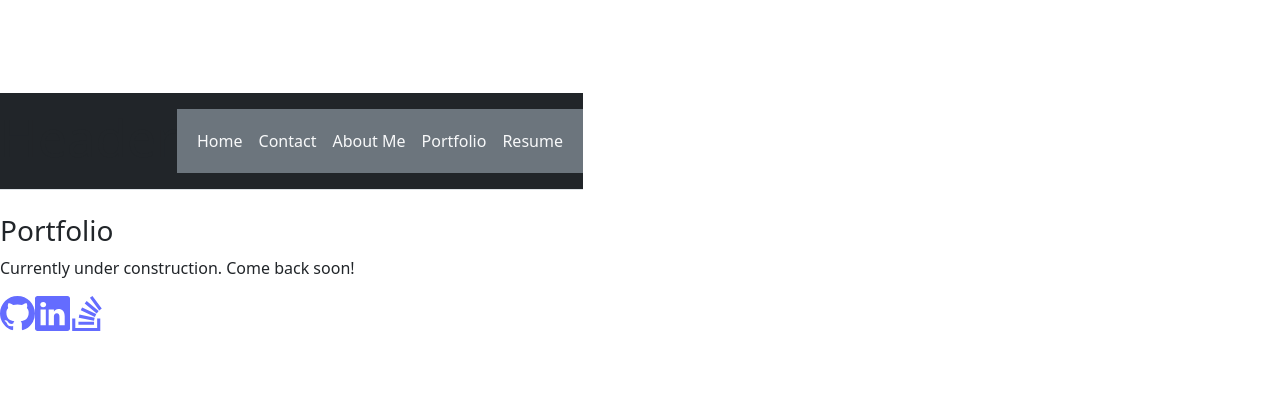
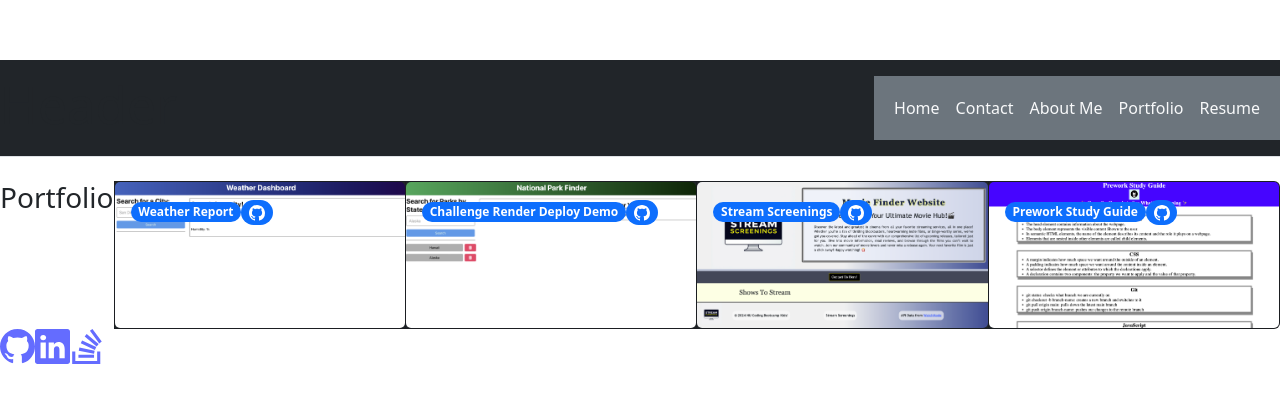
Before and after one commit to rogermle/david-react-portfolio, a React (Vite) app: page /portfolio in a window 1280 px wide. Shown: the part 188-590 px from the top of the page. Built offline with nearby package versions, Linux system fonts and the light colour scheme.

Commit message:
added links, photos, and icons

```diff
--- a/src/pages/PortfolioPage.jsx
+++ b/src/pages/PortfolioPage.jsx
@@ -1,9 +1,62 @@
+import { Link } from 'react-router-dom';
+
 export default function PortfolioPage() {
 
     return (
-        <div className="">
+        <div className="card-group">
             <h3>Portfolio</h3>
-            <p>Currently under construction. Come back soon!</p>
+            <div class="card text-bg-dark display: flex">
+                <img src="../../../../src/assets/img/weather-dashboard.png" class="card-img" alt="..." />
+                <div class="card-img-overlay">
+                    <Link to={`https://weather-report-tgh1.onrender.com`} className="badge bg-primary rounded-pill">
+                        Weather Report
+                    </Link>
+                    <Link to={`https://github.com/dcartolano/weather-report/tree/main`} className="badge bg-primary rounded-pill">
+                        <svg xmlns="http://www.w3.org/2000/svg" width="16" height="16" fill="currentColor" class="bi bi-github" viewBox="0 0 16 16">
+                            <path d="M8 0C3.58 0 0 3.58 0 8c0 3.54 2.29 6.53 5.47 7.59.4.07.55-.17.55-.38 0-.19-.01-.82-.01-1.49-2.01.37-2.53-.49-2.69-.94-.09-.23-.48-.94-.82-1.13-.28-.15-.68-.52-.01-.53.63-.01 1.08.58 1.23.82.72 1.21 1.87.87 2.33.66.07-.52.28-.87.51-1.07-1.78-.2-3.64-.89-3.64-3.95 0-.87.31-1.59.82-2.15-.08-.2-.36-1.02.08-2.12 0 0 .67-.21 2.2.82.64-.18 1.32-.27 2-.27s1.36.09 2 .27c1.53-1.04 2.2-.82 2.2-.82.44 1.1.16 1.92.08 2.12.51.56.82 1.27.82 2.15 0 3.07-1.87 3.75-3.65 3.95.29.25.54.73.54 1.48 0 1.07-.01 1.93-.01 2.2 0 .21.15.46.55.38A8.01 8.01 0 0 0 16 8c0-4.42-3.58-8-8-8" />
+                        </svg>
+                    </Link>
+                </div>
+            </div>
+            <div class="card text-bg-dark">
+                <img src="../../../../src/assets/img/national-park-finder.png" class="card-img" alt="..." />
+                <div class="card-img-overlay">
+                    <Link to={`https://challenge-render-deploy-demo-jugt.onrender.com`} className="badge bg-primary rounded-pill">
+                        Challenge Render Deploy Demo
+                    </Link>
+                    <Link to={`https://github.com/dcartolano/challenge-render-deploy-demo/tree/main`} className="badge bg-primary rounded-pill">
+                        <svg xmlns="http://www.w3.org/2000/svg" width="16" height="16" fill="currentColor" class="bi bi-github" viewBox="0 0 16 16">
+                            <path d="M8 0C3.58 0 0 3.58 0 8c0 3.54 2.29 6.53 5.47 7.59.4.07.55-.17.55-.38 0-.19-.01-.82-.01-1.49-2.01.37-2.53-.49-2.69-.94-.09-.23-.48-.94-.82-1.13-.28-.15-.68-.52-.01-.53.63-.01 1.08.58 1.23.82.72 1.21 1.87.87 2.33.66.07-.52.28-.87.51-1.07-1.78-.2-3.64-.89-3.64-3.95 0-.87.31-1.59.82-2.15-.08-.2-.36-1.02.08-2.12 0 0 .67-.21 2.2.82.64-.18 1.32-.27 2-.27s1.36.09 2 .27c1.53-1.04 2.2-.82 2.2-.82.44 1.1.16 1.92.08 2.12.51.56.82 1.27.82 2.15 0 3.07-1.87 3.75-3.65 3.95.29.25.54.73.54 1.48 0 1.07-.01 1.93-.01 2.2 0 .21.15.46.55.38A8.01 8.01 0 0 0 16 8c0-4.42-3.58-8-8-8" />
+                        </svg>
+                    </Link>
+                </div>
+            </div>
+            <div class="card text-bg-dark">
+                <img src="../../../../src/assets/img/stream-screenings.png" class="card-img" alt="..." />
+                <div class="card-img-overlay">
+                    <Link to={`https://dcartolano.github.io/Stream-Screenings/ `} className="badge bg-primary rounded-pill">
+                        Stream Screenings
+                    </Link>
+                    <Link to={`https://github.com/dcartolano/Stream-Screenings`} className="badge bg-primary rounded-pill">
+                        <svg xmlns="http://www.w3.org/2000/svg" width="16" height="16" fill="currentColor" class="bi bi-github" viewBox="0 0 16 16">
+                            <path d="M8 0C3.58 0 0 3.58 0 8c0 3.54 2.29 6.53 5.47 7.59.4.07.55-.17.55-.38 0-.19-.01-.82-.01-1.49-2.01.37-2.53-.49-2.69-.94-.09-.23-.48-.94-.82-1.13-.28-.15-.68-.52-.01-.53.63-.01 1.08.58 1.23.82.72 1.21 1.87.87 2.33.66.07-.52.28-.87.51-1.07-1.78-.2-3.64-.89-3.64-3.95 0-.87.31-1.59.82-2.15-.08-.2-.36-1.02.08-2.12 0 0 .67-.21 2.2.82.64-.18 1.32-.27 2-.27s1.36.09 2 .27c1.53-1.04 2.2-.82 2.2-.82.44 1.1.16 1.92.08 2.12.51.56.82 1.27.82 2.15 0 3.07-1.87 3.75-3.65 3.95.29.25.54.73.54 1.48 0 1.07-.01 1.93-.01 2.2 0 .21.15.46.55.38A8.01 8.01 0 0 0 16 8c0-4.42-3.58-8-8-8" />
+                        </svg>
+                    </Link>
+                </div>
+            </div>
+            <div class="card text-bg-dark">
+                <img src="../../../../src/assets/img/prework-study-guide.png" class="card-img" alt="..." />
+                <div class="card-img-overlay">
+                    <Link to={`https://dcartolano.github.io/prework-study-guide/`} className="badge bg-primary rounded-pill">
+                        Prework Study Guide
+                    </Link>
+                    <Link to={`https://github.com/dcartolano/prework-study-guide`} className="badge bg-primary rounded-pill">
+                        <svg xmlns="http://www.w3.org/2000/svg" width="16" height="16" fill="currentColor" class="bi bi-github" viewBox="0 0 16 16">
+                            <path d="M8 0C3.58 0 0 3.58 0 8c0 3.54 2.29 6.53 5.47 7.59.4.07.55-.17.55-.38 0-.19-.01-.82-.01-1.49-2.01.37-2.53-.49-2.69-.94-.09-.23-.48-.94-.82-1.13-.28-.15-.68-.52-.01-.53.63-.01 1.08.58 1.23.82.72 1.21 1.87.87 2.33.66.07-.52.28-.87.51-1.07-1.78-.2-3.64-.89-3.64-3.95 0-.87.31-1.59.82-2.15-.08-.2-.36-1.02.08-2.12 0 0 .67-.21 2.2.82.64-.18 1.32-.27 2-.27s1.36.09 2 .27c1.53-1.04 2.2-.82 2.2-.82.44 1.1.16 1.92.08 2.12.51.56.82 1.27.82 2.15 0 3.07-1.87 3.75-3.65 3.95.29.25.54.73.54 1.48 0 1.07-.01 1.93-.01 2.2 0 .21.15.46.55.38A8.01 8.01 0 0 0 16 8c0-4.42-3.58-8-8-8" />
+                        </svg>
+                    </Link>
+                </div>
+            </div>
         </div>
     );
 }
```
